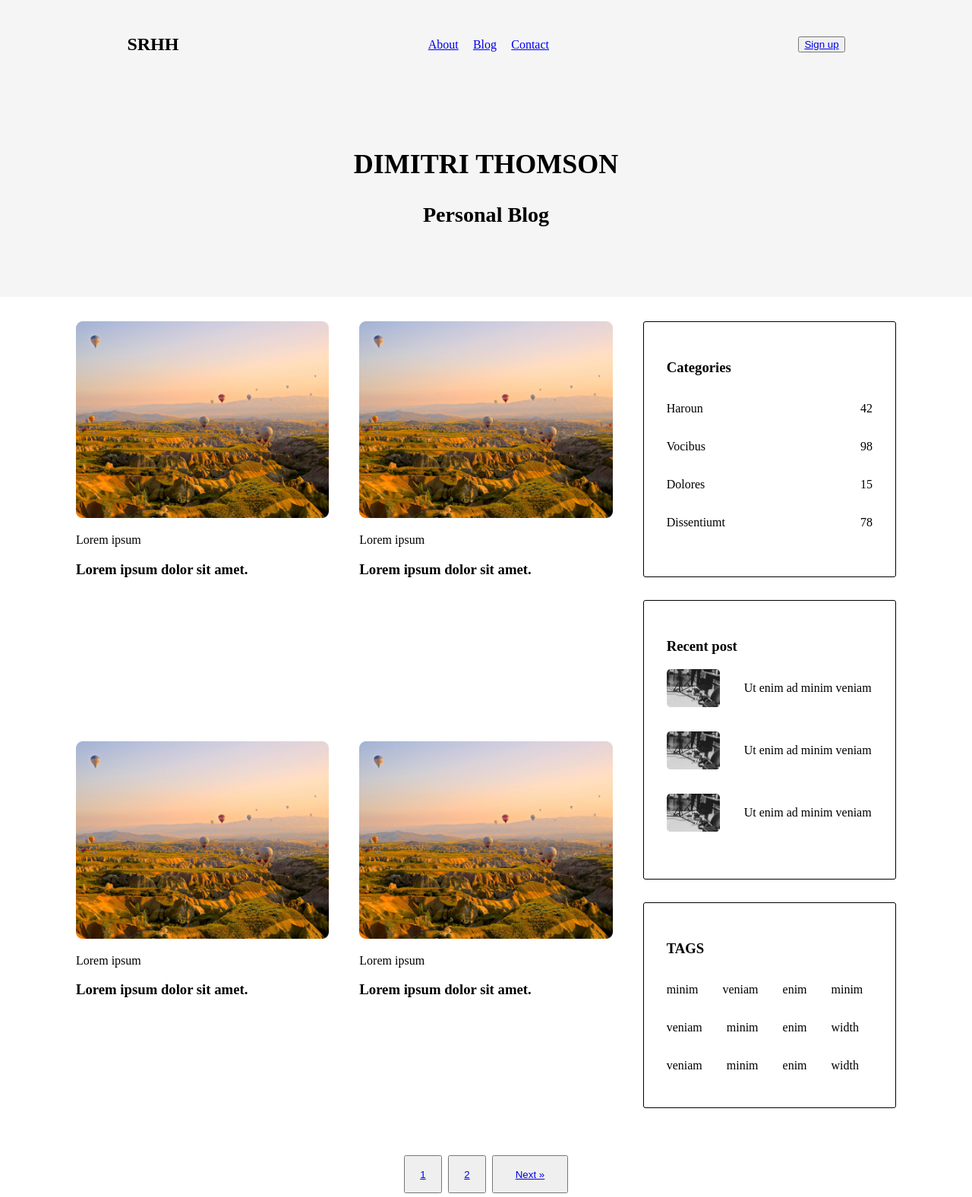
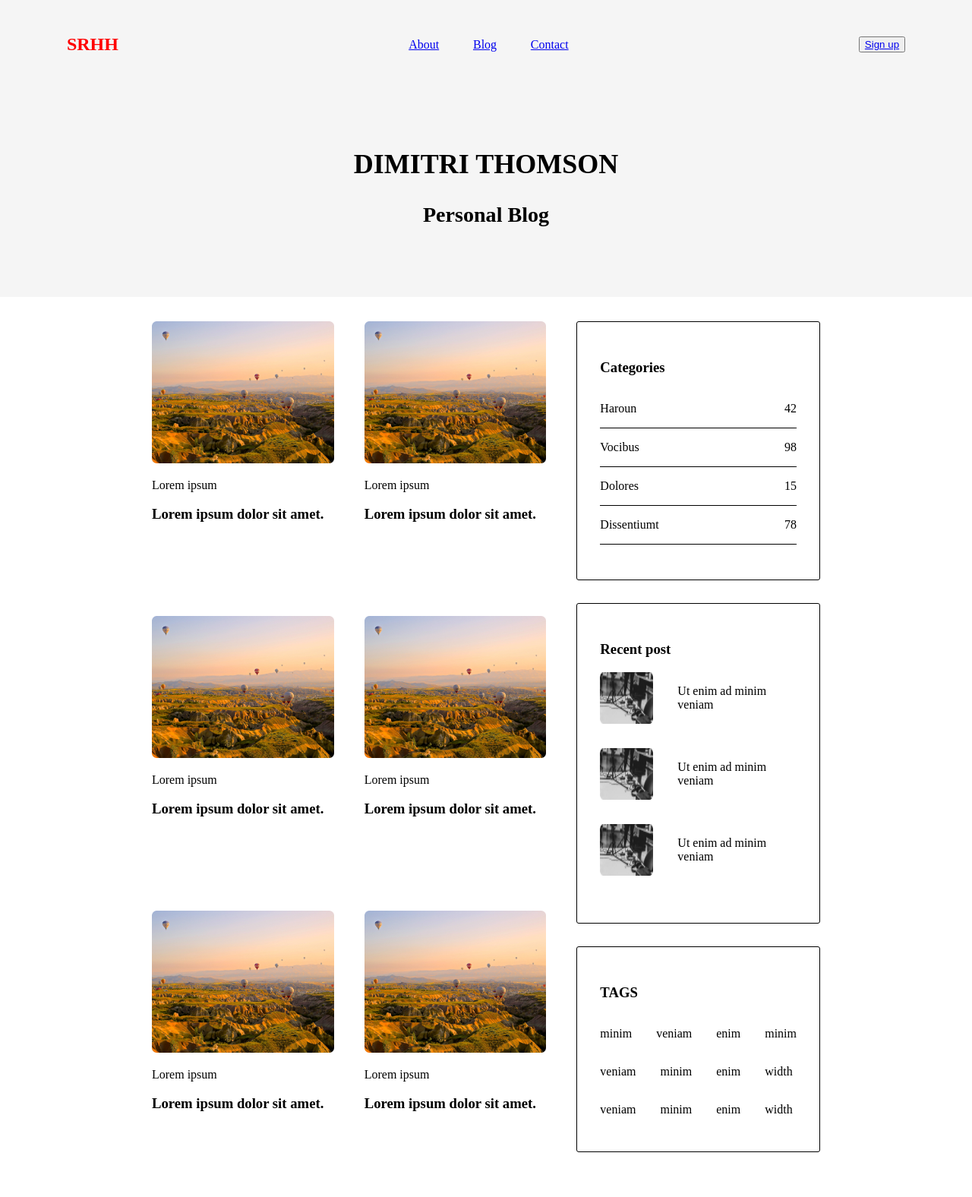
Before and after one commit to Dmitriangular/personal-blog, a plain HTML site: page index.html in a window 1280 px wide. Shown: the top 1576 px of the page at 76% size. Drawn offline with Linux system fonts and the light colour scheme.

Commit message:
new update to html and css

```diff
--- a/css/responsive.css
+++ b/css/responsive.css
@@ -1,12 +1,30 @@
 @media (min-width: 500px) {
+
+  .header {
+    display: flex;
+    justify-content: space-between;
+    align-items: center;
+    padding: 0.5rem;
+    padding-top: 1.5rem;
+    background-color: #f5f5f5;
+  }
+
+  .header h2 {
+    color: red;
+    margin: 0;
+  }
+
+  .header button {
+
+  }
 
   .main {
     display: grid;
     gap: 2.5rem;
     grid-template-columns: 1fr 1fr 1fr;
     grid-template-areas: "main-post main-post sidebar";
-    margin-left: 100px;
-    margin-right: 100px;
+    margin-left: 200px;
+    margin-right: 200px;
   }
 
   .main-post {
@@ -55,6 +73,11 @@
     padding: 100px;
   }
 
+  .main-navigation {
+    margin-left: 200px;
+    margin-right: 200px;
+  }
+
   .main-navigation ul {
     padding-top: 0;
   }
@@ -67,6 +90,14 @@
     padding: 0.5rem;
     background-color: #f5f5f5;
     gap: 1rem;
+  }
+
+  .main-navigation-list li a {
+    text-align: center;
+    padding: 0.8rem;
+    background-color: #f5f5f5;
+    gap: 1rem;
+    margin-top: 0.5rem;
   }
 
   .side {
@@ -82,6 +113,7 @@
   .cat-1 li {
     display: flex;
     justify-content: space-between;
+    border-bottom: black solid 1px;
   }
 
   .cat-1.side {
--- a/css/style.css
+++ b/css/style.css
@@ -75,6 +75,7 @@ main {
   .cat-1 li {
     display: flex;
     justify-content: space-between;
+    border-bottom: black solid 1px;
   }
 
   .cat-1.side {
--- a/index.html
+++ b/index.html
@@ -52,6 +52,16 @@
                 <h3>Lorem ipsum dolor sit amet.</h3>
               </div>
               <div class="main-post-four post">
+                <img src="/images/daniela-cuevas-t7YycgAoVSw-unsplash.jpg" alt="" />
+                <p>Lorem ipsum</p>
+                <h3>Lorem ipsum dolor sit amet.</h3>
+              </div>
+              <div class="main-post-five post">
+                <img src="/images/daniela-cuevas-t7YycgAoVSw-unsplash.jpg" alt="" />
+                <p>Lorem ipsum</p>
+                <h3>Lorem ipsum dolor sit amet.</h3>
+              </div>
+              <div class="main-post-six post">
                 <img src="/images/daniela-cuevas-t7YycgAoVSw-unsplash.jpg" alt="" />
                 <p>Lorem ipsum</p>
                 <h3>Lorem ipsum dolor sit amet.</h3>
```
